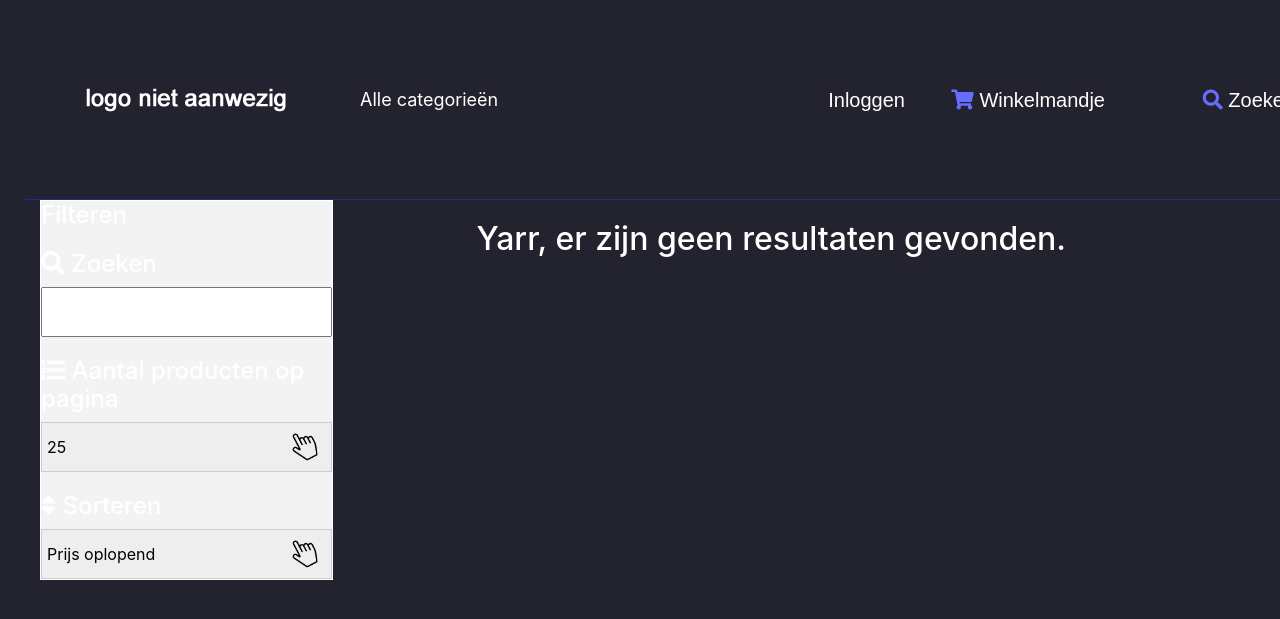
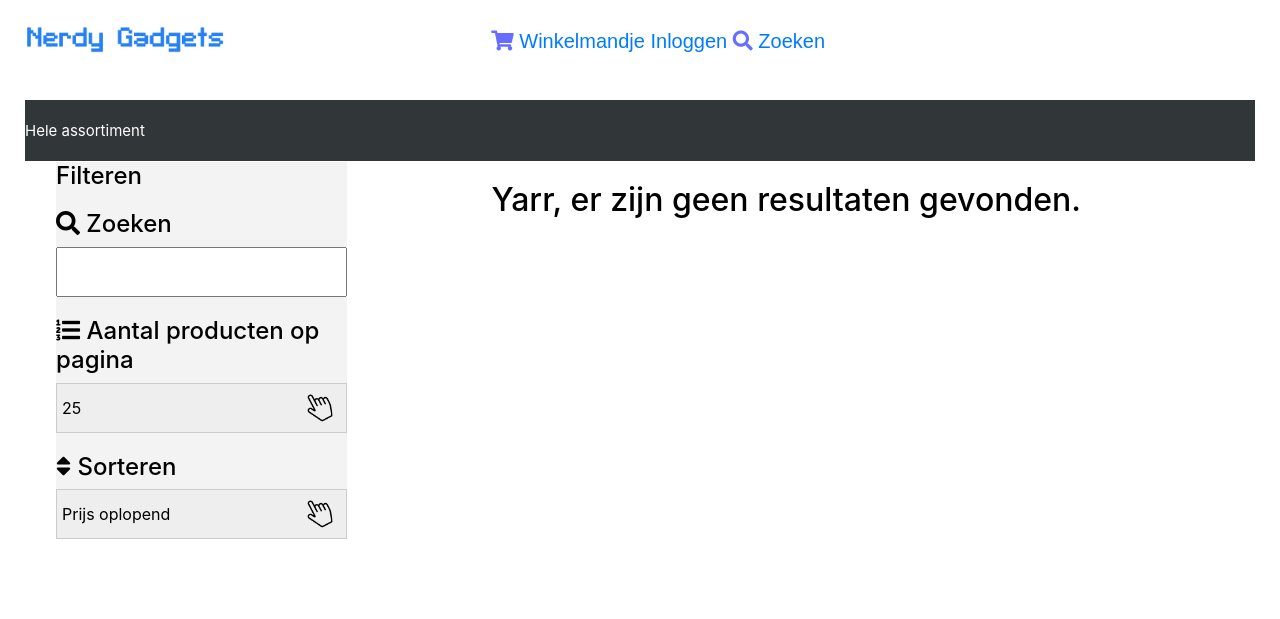
Before and after one commit to Mostafaazimi1/nerdygadgets, a PHP site: page /browse.php in a window 1280 px wide. Shown: the top 619 px of the page. Run offline with PHP 8.4, Linux system fonts and the light colour scheme; data that the repository does not hold is empty; some libraries are stand-ins or nearby versions; some web fonts are replaced.

Commit message:
CSS changes en menu

```diff
--- a/Public/CSS/Style.css
+++ b/Public/CSS/Style.css
@@ -1,11 +1,7 @@
-html {
-    background-color: rgb(35, 35, 47) !important;
-}
-
 body {
     overflow-x:hidden;
-    color: #FFF !important;
-    background-color: rgb(35, 35, 47) !important;
+    color: #000000 !important;
+    background-color: #FFFFFF !important;
     text-align: center;
 }
 @font-face {
@@ -64,7 +60,6 @@ table tr td {
 }
 #logintext {
     display: inline-block;
-    right: 400px;
     position: absolute;
 }
 ul#ul-class-login {
@@ -78,15 +73,6 @@ ul#ul-class-login li {
     font-size: 20px;
     text-decoration: none;
     text-decoration-color: currentcolor;
-}
-#winkelmandjehead {
-    display: inline-block;
-    right: 200px;
-    position: absolute;
-}
-ul#ul-class-winkelmandjehead {
-    list-style: none;
-    line-height: 200px;
 }
 ul#ul-class-winkelmandjehead li {
     color: white;
@@ -110,17 +96,14 @@ ul#ul-class-navigation li {
     text-decoration-color: currentcolor;
 }
 #Header {
-    position: fixed;
-    top:0;
-    background-color: rgb(35, 35, 47);
-    height: 200px;
-    z-index: 1;
+    height: 100px;
+    z-index: 999;
     width: 100%;
-    border-bottom: 1px solid rgb(36, 41, 143);
+    padding: 26px 0;
 }
 #Content {
-    margin-top: 200px;
     width: 100%;
+    margin: 0!important;
 }
 #SubContent{
     -webkit-box-sizing: border-box; /* Safari/Chrome, other WebKit */
@@ -145,7 +128,7 @@ ul#ul-class-navigation li {
     margin-top: 15px;
     position: relative;
     padding: 1px;
-    border-bottom: 1px solid #fff;
+    border-bottom: 1px solid #000000;
 }
 .ImgFrame {
     width: 230px;
@@ -174,7 +157,7 @@ ul#ul-class-navigation li {
     position: relative;
     top: 10px;
     font-family: pt-sans, sans-serif;
-    color: #fff;
+    color: #000000;
     font-size: 18px;
     text-transform: uppercase;
     font-weight: bold;
@@ -183,7 +166,7 @@ ul#ul-class-navigation li {
     position: absolute;
     left: 250px;
     bottom: 2.5px;
-    color: white;
+    color: #000000;
     font-size: 15px;
 }
 #VideoFrame {
@@ -265,24 +248,15 @@ ul#ul-class-navigation li {
     text-align: left;
     margin: 0px auto;
 }
-#LogoA {
-    height: 200px;
-    width: 100%;
-    position: absolute;
-}
 #LogoImage {
-    background-image: url("../ProductIMGHighRes/NerdyGadgetsLogo.png");
-    width: 250px;
-    height: 90px;
-    margin: 55px 55px 55px 10%;
+    max-width: 200px;
 }
 ul#ul-class-categorie li {
     display: inline;
     color: white;
     margin-right: 1em;
-    font-size: 18px;
+    font-size: 15px;
     text-decoration: none;
-    line-height: 200px;
 }
 ul#ul-class-categorie-price li {
     display: inline;
@@ -296,15 +270,12 @@ ul#ul-class-categorie-price li {
     -ms-user-select: none;
     user-select: none;
 }
-.HrefDecoration {
-    color: #ffffff;
-}
 .HrefDecoration:hover, .HrefDecoration:active {
     text-decoration: none;
     color: #ccc;
 }
 .TextMain {
-    color: #fff;
+    color: #000000;
     font-family: vortice-concept, sans-serif;
     font-size: 50px;
     text-transform: uppercase;
@@ -432,14 +403,14 @@ ul#ul-class-categorie-price li {
 }
 .StockItemName {
     font-family: pt-sans, sans-serif;
-    color: #fff;
+    color: #000000;
     font-size: 20px;
     text-transform: uppercase;
     font-weight: bold;
 }
 .StockItemComments {
     font-family: pt-sans, sans-serif;
-    color: #fff;
+    color: #000000;
     font-size: 14px;
     font-weight: bold;
 }
@@ -484,10 +455,6 @@ ul#ul-class-categorie-price li {
 }
 #ProductFrame h6 {
     color: white;
-}
-#CategoriesBar {
-    position: absolute;
-    left: 280px;
 }
 #PageSelector {
     text-align: center;
@@ -652,3 +619,30 @@ ul#ul-class-categorie-price li {
 .product-overzicht table{
     width: 100%;
 }
+.menuDiv {
+    width: 50%;
+    text-align: right;
+}
+.menuDiv li {
+    display: inline;
+    list-style: none;
+}
+.LogoDiv{
+    width: 50%!important;
+}
+
+#HeaderCategorie{
+    background-color: #313638!important;
+    padding: 18px 0;
+}
+.HrefDecorationCategorie{
+    color: #FFFFFF!important;
+}
+#ul-class-categorie{
+    margin-bottom: 0;
+    padding-left: 0;
+}
+#ul-class-winkelmandjehead{
+    margin-bottom: 0;
+    padding-left: 0;
+}
--- a/header.php
+++ b/header.php
@@ -3,7 +3,7 @@ include "connect.php";
 session_start();
 ?>
 <!DOCTYPE html>
-<html lang="en" style="background-color: rgb(35, 35, 47);">
+<html lang="en" style="">
 <head>
     <script src="Public/JS/fontawesome.js" crossorigin="anonymous"></script>
     <script src="Public/JS/jquery.min.js"></script>
@@ -45,12 +45,36 @@ session_start();
 <body>
 <div class="centerContainer">
     <div class="row" id="Header">
-        <div class="col-2">
-            <a href="./" id="LogoA">
-                <div id="LogoImage"></div>
+        <div class="logoDiv">
+            <a href="./">
+                <img id="LogoImage" src="Public/ProductIMGHighRes/NerdyGadgets-Logo.png">
             </a>
         </div>
-        <div class="col-8" id="CategoriesBar">
+
+        <div class="menuDiv">
+            <ul id="ul-class-winkelmandjehead">
+                <li>
+                    <a href="winkelmandje.php" class="HrefDecoration"><i class="fas fa-shopping-cart" style="color:#676EFF;"></i> Winkelmandje</a>
+                </li>
+                <li>
+                    <?php
+                    if(isset($_SESSION['login'])) {
+                        if($_SESSION['login']) {
+                            print('<a href="logout.php" class="HrefDecoration">Uitloggen</a>');
+                        }
+                    } else {
+                        print('<a href="login.php" class="HrefDecoration">Inloggen</a>');
+                    }
+                    ?>
+                </li>
+                <li>
+                    <a href="browse.php" class="HrefDecoration"><i class="fas fa-search" style="color:#676EFF;"></i> Zoeken</a>
+                </li>
+            </ul>
+        </div>
+    </div>
+    <div class="row" id="HeaderCategorie">
+        <div id="CategoriesBar">
             <ul id="ul-class-categorie">
                 <?php
                 $Query = "
@@ -69,42 +93,13 @@ session_start();
                     ?>
                     <li>
                         <a href="browse.php?category_id=<?php print $HeaderStockGroup['StockGroupID']; ?>"
-                           class="HrefDecoration"><?php print $HeaderStockGroup['StockGroupName']; ?></a>
+                           class="HrefDecorationCategorie"><?php print $HeaderStockGroup['StockGroupName']; ?></a>
                     </li>
                     <?php
                 }
                 ?>
                 <li>
-                    <a href="categories.php" class="HrefDecoration">Alle categorieën</a>
-                </li>
-            </ul>
-        </div>
-        <div id="logintext">
-            <ul id="ul-class-login">
-                <li>
-                    <?php
-                    if(isset($_SESSION['login'])) {
-                        if($_SESSION['login']) {
-                            print('<a href="logout.php" class="HrefDecoration">Uitloggen</a>');
-                        }
-                    } else {
-                        print('<a href="login.php" class="HrefDecoration">Inloggen</a>');
-                    }
-                    ?>
-                </li>
-            </ul>
-        </div>
-        <div id="winkelmandjehead">
-            <ul id="ul-class-winkelmandjehead">
-                <li>
-                    <a href="winkelmandje.php" class="HrefDecoration"><i class="fas fa-shopping-cart" style="color:#676EFF;"></i> Winkelmandje</a>
-                </li>
-            </ul>
-        </div>
-        <div>
-            <ul id="ul-class-navigation">
-                <li>
-                    <a href="browse.php" class="HrefDecoration"><i class="fas fa-search" style="color:#676EFF;"></i> Zoeken</a>
+                    <a href="categories.php" class="HrefDecorationCategorie">Hele assortiment</a>
                 </li>
             </ul>
         </div>
```
